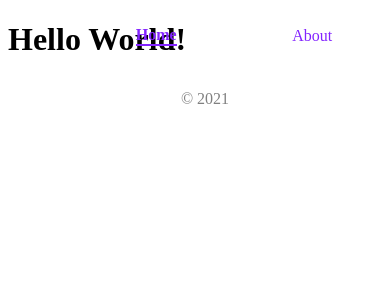
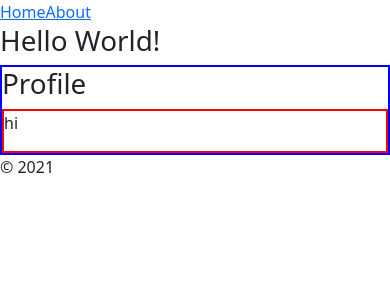
Before and after one commit to AdilIqbal95/Career_App, a React app in the folder react-client/: page / in a window 390 px wide. Shown: the top 300 px of the page. Built offline with nearby package versions, Linux system fonts and the light colour scheme; a web font is replaced by a local one.

Commit message:
:arrow_up: update config for sass, install bootstrap, delete redundant css files and imports

```diff
--- a/react-client/config/webpack.config.js
+++ b/react-client/config/webpack.config.js
@@ -34,8 +34,8 @@ const config = {
       // specific instructions for each helper
       { test: /\.js$/, exclude: /node_modules/, loader: 'babel-loader' }, // transpile JavaScript files
       {
-        test: /\.css$/,
-        use: ['style-loader', 'css-loader'],
+        test: /\.s[ac]ss$/i,
+        use: ['style-loader', 'css-loader', 'sass-loader'],
       }, // transpile css files
       {
         test: /\.(png|svg|jpg|gif|pdf)$/,
--- a/react-client/package.json
+++ b/react-client/package.json
@@ -28,6 +28,7 @@
     "webpack-dev-server": "^3.11.2"
   },
   "dependencies": {
+    "bootstrap": "^5.0.1",
     "react": "^17.0.2",
     "react-dom": "^17.0.2",
     "react-router-dom": "^5.2.0"
--- /dev/null
+++ b/react-client/src/_variables.scss
@@ -0,0 +1,4 @@
+$app-background: #fff;
+
+// Fonts
+// $console-font: 'IBM Plex Mono', monospace;
--- a/react-client/src/components/Profile/_profile.scss
+++ b/react-client/src/components/Profile/_profile.scss
@@ -0,0 +1,7 @@
+.profile-container {
+    border: solid 2px blue;
+}
+
+#profile {
+    border: solid 2px red;
+}
--- a/react-client/src/components/Profile/index.js
+++ b/react-client/src/components/Profile/index.js
@@ -4,9 +4,16 @@ const Profile = () => {
 
     return (
         <>
+        <div className="profile-container">
             <header>
                 <h1>Profile</h1>
             </header>
+
+            <main id="profile">
+
+                <p>hi</p>
+            </main>
+        </div>
         </>
     )
 }
--- a/react-client/src/index.js
+++ b/react-client/src/index.js
@@ -1,5 +1,6 @@
 import React from 'react';
 import ReactDOM from 'react-dom';
+import './index.scss'
 
 import App from './App';
 
--- a/react-client/src/layout/Footer/index.js
+++ b/react-client/src/layout/Footer/index.js
@@ -1,5 +1,4 @@
 import React from 'react';
-import './style.css';
 
 const Footer = () => <footer id="footer">&copy; 2021</footer>
 
--- a/react-client/src/layout/Footer/style.css
+++ /dev/null
@@ -1,17 +0,0 @@
-#footer {
-    width: 100%;
-    position: fixed;
-    bottom: 0;
-    left: 0;
-    padding: 10px;
-    color: grey
-}
-
-@media only screen and (max-width: 800px) {
-    #footer {
-        display: flex;
-        justify-content: center;
-        z-index: -1;
-        position: sticky;
-    }
-}
--- a/react-client/src/layout/Header/index.js
+++ b/react-client/src/layout/Header/index.js
@@ -1,7 +1,5 @@
 import React from 'react';
 import { NavLink } from 'react-router-dom';
-
-import './style.css'
 
 const Header = () => {
     return (
--- a/react-client/src/layout/Header/style.css
+++ /dev/null
@@ -1,40 +0,0 @@
-nav {
-    width: 50%;
-    display: flex;
-    justify-content: space-around;
-    align-items: center;
-    color: grey;
-    position: absolute;
-    right: 0;
-    top: 1rem;
-    z-index: 1;
-}
-
-a {
-    color: rgb(131, 36, 255);
-    text-decoration: none;
-}
-
-a:hover {
-    transform: none;
-    text-decoration: none;
-    border-bottom: 3px transparent solid;
-    transition: border  0.5s;
-    transition-property: border-color;
-    transition-duration: 0.7s;
-    transition-timing-function: ease;
-    transition-delay: 0s;
-    color: rgb(131, 36, 255);
-  }
-
-.current {
-    font-weight: bolder;
-    border-bottom: 2px solid;
-}
-
-@media only screen and (max-width: 800px) {
-    nav {
-        margin-top: 10px;
-        width: 80%;
-    }
-}
--- a/react-client/src/pages/Home/index.js
+++ b/react-client/src/pages/Home/index.js
@@ -1,4 +1,5 @@
 import React from 'react';
+import { Profile } from '../../components'
 
 const Home = () => {
 
@@ -7,6 +8,8 @@ const Home = () => {
             <header>
                 <h1>Hello World!</h1>
             </header>
+
+            <Profile />
         </>
     )
 }
```
Also changed, not shown: 1 other file (tests, documents, lock files or other folders).
